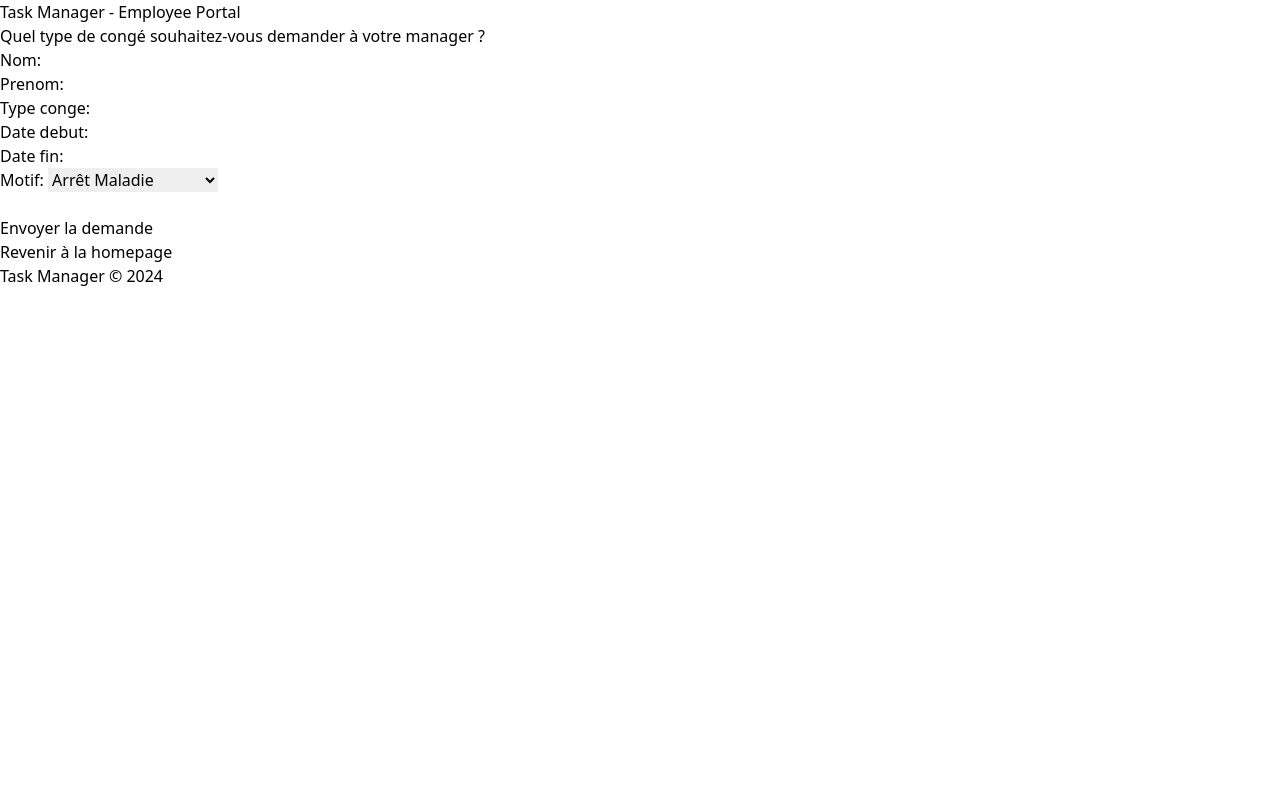
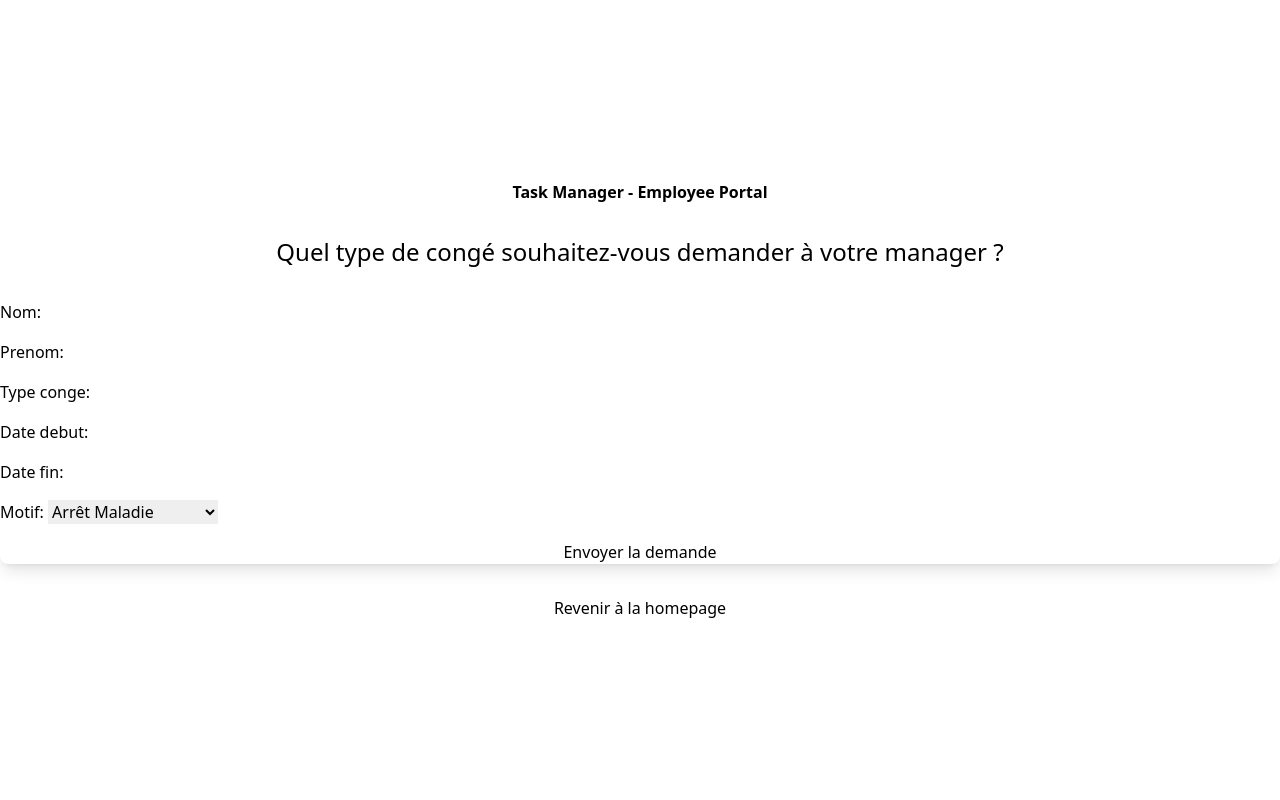
Before and after one commit to MaiZenna404/Website---Django, a Django app: page /employee_dashboard/ in a window 1280 px wide. Run offline with Django 5.2, Linux system fonts and the light colour scheme.

Commit message:
Css part 1

```diff
--- a/dashboard/static/css/output.css
+++ b/dashboard/static/css/output.css
@@ -124,7 +124,7 @@
   /* 2 */
   border-style: solid;
   /* 2 */
-  border-color: #e5e7eb;
+  border-color: currentColor;
   /* 2 */
 }
 
@@ -154,7 +154,7 @@ html,
   -o-tab-size: 4;
      tab-size: 4;
   /* 3 */
-  font-family: ui-sans-serif, system-ui, sans-serif, "Apple Color Emoji", "Segoe UI Emoji", "Segoe UI Symbol", "Noto Color Emoji";
+  font-family: ui-sans-serif, system-ui, Helvetica, Arial, sans-serif;
   /* 4 */
   font-feature-settings: normal;
   /* 5 */
@@ -243,7 +243,7 @@ code,
 kbd,
 samp,
 pre {
-  font-family: ui-monospace, SFMono-Regular, Menlo, Monaco, Consolas, "Liberation Mono", "Courier New", monospace;
+  font-family: ui-monospace, SFMono-Regular, Courier New, monospace;
   /* 1 */
   font-feature-settings: normal;
   /* 2 */
@@ -574,13 +574,32 @@ video {
   margin-bottom: 1rem;
 }
 
+.mb-5 {
+  margin-bottom: 1.25rem;
+}
+
+.mt-4 {
+  margin-top: 1rem;
+}
+
+.mt-8 {
+  margin-top: 2rem;
+}
+
+.mb-8 {
+  margin-bottom: 2rem;
+}
+
+.mt-12 {
+  margin-top: 3rem;
+}
+
 .block {
   display: block;
 }
 
 .flex {
   display: flex;
-  justify-content: space-between;
 }
 
 .table {
@@ -597,6 +616,10 @@ video {
 
 .h-12 {
   height: 3rem;
+}
+
+.min-h-screen {
+  min-height: 100vh;
 }
 
 .w-full {
@@ -619,29 +642,118 @@ video {
   flex-direction: row;
 }
 
+.flex-col {
+  flex-direction: column;
+}
+
+.items-center {
+  align-items: center;
+}
+
+.justify-center {
+  justify-content: center;
+}
+
+.space-y-4 > :not([hidden]) ~ :not([hidden]) {
+  --tw-space-y-reverse: 0;
+  margin-top: calc(1rem * calc(1 - var(--tw-space-y-reverse)));
+  margin-bottom: calc(1rem * var(--tw-space-y-reverse));
+}
+
+.rounded-lg {
+  border-radius: 0.5rem;
+}
+
 .border {
   border-width: 1px;
 }
 
-.bg-gray-600 {
+.bg-beige {
   --tw-bg-opacity: 1;
-  background-color: rgb(75 85 99 / var(--tw-bg-opacity, 1));
+  background-color: rgb(184 173 163 / var(--tw-bg-opacity, 1));
 }
 
-.text-red-500 {
-  --tw-text-opacity: 1;
-  color: rgb(239 68 68 / var(--tw-text-opacity, 1));
+.bg-bordeaux {
+  --tw-bg-opacity: 1;
+  background-color: rgb(125 39 50 / var(--tw-bg-opacity, 1));
 }
 
-.text-red-700 {
-  --tw-text-opacity: 1;
-  color: rgb(185 28 28 / var(--tw-text-opacity, 1));
+.bg-gray-light {
+  --tw-bg-opacity: 1;
+  background-color: rgb(211 220 230 / var(--tw-bg-opacity, 1));
+}
+
+.bg-gradient-to-r {
+  background-image: linear-gradient(to right, var(--tw-gradient-stops));
+}
+
+.p-9 {
+  padding: 2.25rem;
+}
+
+.px-6 {
+  padding-left: 1.5rem;
+  padding-right: 1.5rem;
+}
+
+.py-3 {
+  padding-top: 0.75rem;
+  padding-bottom: 0.75rem;
+}
+
+.text-center {
+  text-align: center;
+}
+
+.text-2xl {
+  font-size: 1.5rem;
+  line-height: 2rem;
+}
+
+.text-4xl {
+  font-size: 2.25rem;
+  line-height: 2.5rem;
+}
+
+.font-bold {
+  font-weight: 700;
 }
 
 .underline {
   text-decoration-line: underline;
 }
 
+.shadow-lg {
+  --tw-shadow: 0 10px 15px -3px rgb(0 0 0 / 0.1), 0 4px 6px -4px rgb(0 0 0 / 0.1);
+  --tw-shadow-colored: 0 10px 15px -3px var(--tw-shadow-color), 0 4px 6px -4px var(--tw-shadow-color);
+  box-shadow: var(--tw-ring-offset-shadow, 0 0 #0000), var(--tw-ring-shadow, 0 0 #0000), var(--tw-shadow);
+}
+
 .outline {
   outline-style: solid;
 }
+
+.filter {
+  filter: var(--tw-blur) var(--tw-brightness) var(--tw-contrast) var(--tw-grayscale) var(--tw-hue-rotate) var(--tw-invert) var(--tw-saturate) var(--tw-sepia) var(--tw-drop-shadow);
+}
+
+.transition {
+  transition-property: color, background-color, border-color, text-decoration-color, fill, stroke, opacity, box-shadow, transform, filter, -webkit-backdrop-filter;
+  transition-property: color, background-color, border-color, text-decoration-color, fill, stroke, opacity, box-shadow, transform, filter, backdrop-filter;
+  transition-property: color, background-color, border-color, text-decoration-color, fill, stroke, opacity, box-shadow, transform, filter, backdrop-filter, -webkit-backdrop-filter;
+  transition-timing-function: cubic-bezier(0.4, 0, 0.2, 1);
+  transition-duration: 150ms;
+}
+
+.duration-300 {
+  transition-duration: 300ms;
+}
+
+.hover\:bg-beige-light:hover {
+  --tw-bg-opacity: 1;
+  background-color: rgb(245 245 245 / var(--tw-bg-opacity, 1));
+}
+
+.hover\:underline:hover {
+  text-decoration-line: underline;
+}
--- a/dashboard/templates/employee_dashboard.html
+++ b/dashboard/templates/employee_dashboard.html
@@ -5,35 +5,27 @@
     <meta charset="UTF-8">
     <meta name="viewport" content="width=device-width, initial-scale=1.0">
     <title>Employee Dashboard</title>
-    <link href="{% static '../static/css/output.css' %}" rel="stylesheet">
+    <link href="{% static 'css/output.css' %}" rel="stylesheet">
 </head>
-<body>
-    <nav>
-    <h1>Task Manager - Employee Portal</h1>
+<body class="flex flex-col items-center justify-center min-h-screen bg-gradient-to-r from-green-400 to-blue-500 text-white">
+    <nav class="w-full bg-gray-800 p-4">
+        <h1 class="text-3xl font-bold text-center">Task Manager - Employee Portal</h1>
     </nav>
 
-    <div>
-    <h3>Quel type de congé souhaitez-vous demander à votre manager ?</h3>
+    <div class="text-center mt-8">
+        <h3 class="text-2xl mb-4">Quel type de congé souhaitez-vous demander à votre manager ?</h3>
     </div>
 
-    <div>
-        <form method= 'post'>
+    <div class="w-full max-w-md bg-white p-8 rounded-lg shadow-lg">
+        <form method="post" class="space-y-4">
             {% csrf_token %}
-
             {{ form.as_p }}
-
-            <br>
-        <button type="submit">Envoyer la demande</button>
-
+            <button type="submit" class="w-full bg-blue-500 text-white py-2 rounded-lg hover:bg-blue-700 transition duration-300">Envoyer la demande</button>
         </form>
     </div>
 
-    <div>
-        <a href= {% url 'home' %}>Revenir à la homepage</a>
+    <div class="mt-8">
+        <a href="{% url 'home' %}" class="text-blue-200 hover:underline">Revenir à la homepage</a>
     </div>
-
-    <footer>
-        <p>Task Manager &copy; 2024</p>
-    </footer>
 </body>
 </html>
--- a/dashboard/views.py
+++ b/dashboard/views.py
@@ -6,12 +6,26 @@ from .models import *
 
 # Create your views here.
 
+
+def my_view(request):
+    response = render(request, 'my_template.html')
+    # Désactivation du cache pour éviter les 304
+    response['Cache-Control'] = 'no-cache, no-store, must-revalidate'
+    response['Pragma'] = 'no-cache'
+    response['Expires'] = '0'
+    return response
+
 def admin_dashboard(request):
     context = {
         "admin" : "Administrator",
         'timestamp': now().timestamp()
         }
-    return render(request, 'admin_dashboard.html', context=context)
+    response = render(request, 'admin_dashboard.html', context)
+    # Disable caching to avoid 304 responses
+    response['Cache-Control'] = 'no-cache, no-store, must-revalidate'
+    response['Pragma'] = 'no-cache'
+    response['Expires'] = '0'
+    return response
 
 def home(request):
 
@@ -30,7 +44,12 @@ def employee_dashboard(request):
         "employe": "Employe",
         "form": form
     }
-    return render(request, 'employee_dashboard.html', context=context)
+    response = render(request, 'employee_dashboard.html', context)
+    # Disable caching to avoid 304 responses
+    response['Cache-Control'] = 'no-cache, no-store, must-revalidate'
+    response['Pragma'] = 'no-cache'
+    response['Expires'] = '0'
+    return response
 
 def view_employees(request):
     employees = Employe.objects.all()
@@ -39,7 +58,12 @@ def view_employees(request):
         'admin': "Administrator",
         "total_employees": len(employees)
     }
-    return render(request, 'view_employees.html', context=context)
+    response = render(request, 'view_employees.html', context)
+    # Disable caching to avoid 304 responses
+    response['Cache-Control'] = 'no-cache, no-store, must-revalidate'
+    response['Pragma'] = 'no-cache'
+    response['Expires'] = '0'
+    return response
 
 def create_task(request):
     if request.method == 'POST':
@@ -52,7 +76,12 @@ def create_task(request):
         'admin': "Administrator",
         "form": form
     }
-    return render(request, 'admin_create_task.html', context=context)
+    response = render(request, 'admin_create_task.html', context)
+    # Disable caching to avoid 304 responses
+    response['Cache-Control'] = 'no-cache, no-store, must-revalidate'
+    response['Pragma'] = 'no-cache'
+    response['Expires'] = '0'
+    return response
 
 def view_tasks(request):
     tasks = ViewTask.objects.all()
@@ -61,4 +90,9 @@ def view_tasks(request):
         'admin': "Administrator",
         "total_tasks": len(tasks)
     }
-    return render(request, 'admin_view_task.html', context=context)
+    response = render(request, 'admin_view_task.html', context)
+    # Disable caching to avoid 304 responses
+    response['Cache-Control'] = 'no-cache, no-store, must-revalidate'
+    response['Pragma'] = 'no-cache'
+    response['Expires'] = '0'
+    return response
--- a/tailwind.config.js
+++ b/tailwind.config.js
@@ -13,6 +13,7 @@ module.exports = {
       'gray': '#8492a6',
       'gray-light': '#d3dce6',
       'bordeaux': '#7d2732',
+      'bg-gradient': '#a7cdd9',
     },
     fontFamily: {
       sans: ['ui-sans-serif', 'system-ui', 'Helvetica', 'Arial', 'sans-serif'],
```
Also changed, not shown: dashboard/templates/homepage.html (+10 -13 lines).
